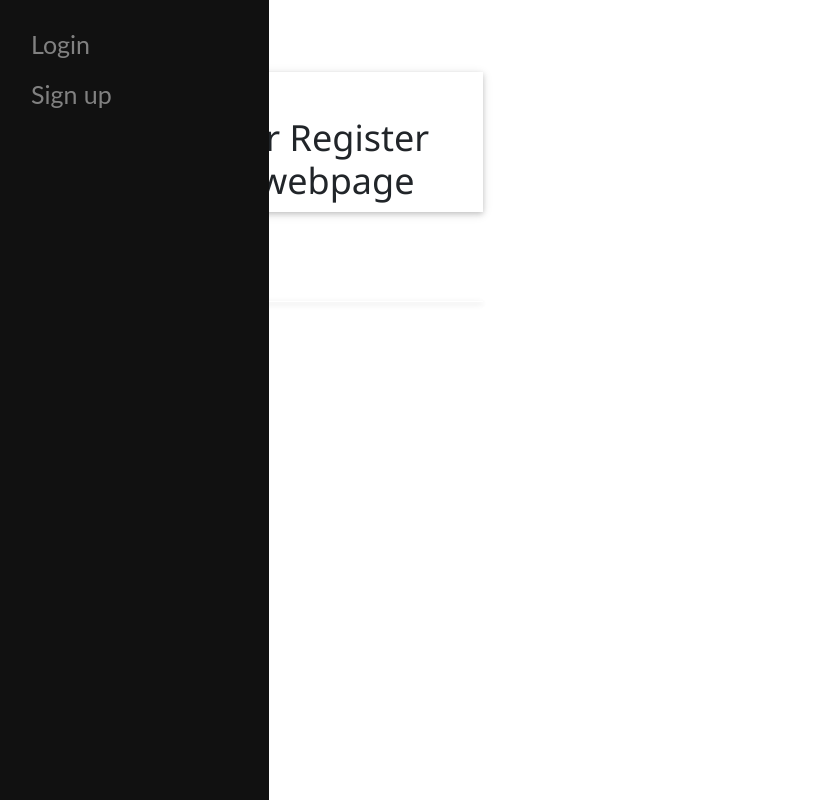
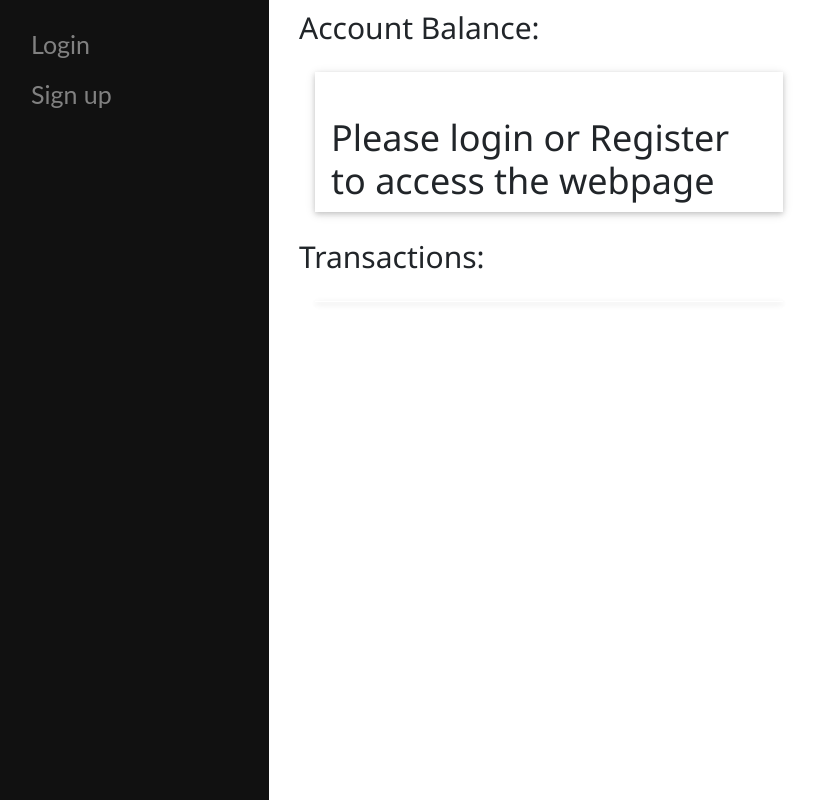
Before and after one commit to NMoua-Edu/BankDB, a PHP site: page /home.php in a window 1280 px wide. Shown: the whole page, without its empty margins (1-818 px from the left). Run offline with PHP 8.4, Linux system fonts and the light colour scheme.

Commit message:
moves content over

```diff
--- a/home.php
+++ b/home.php
@@ -41,7 +41,7 @@ include_once 'header.php';
 
         .main {
             max-width: 1300px;
-            margin: auto;
+            margin-left: 300px;
             /* Same as the width of the sidenav */
         }
 
```
